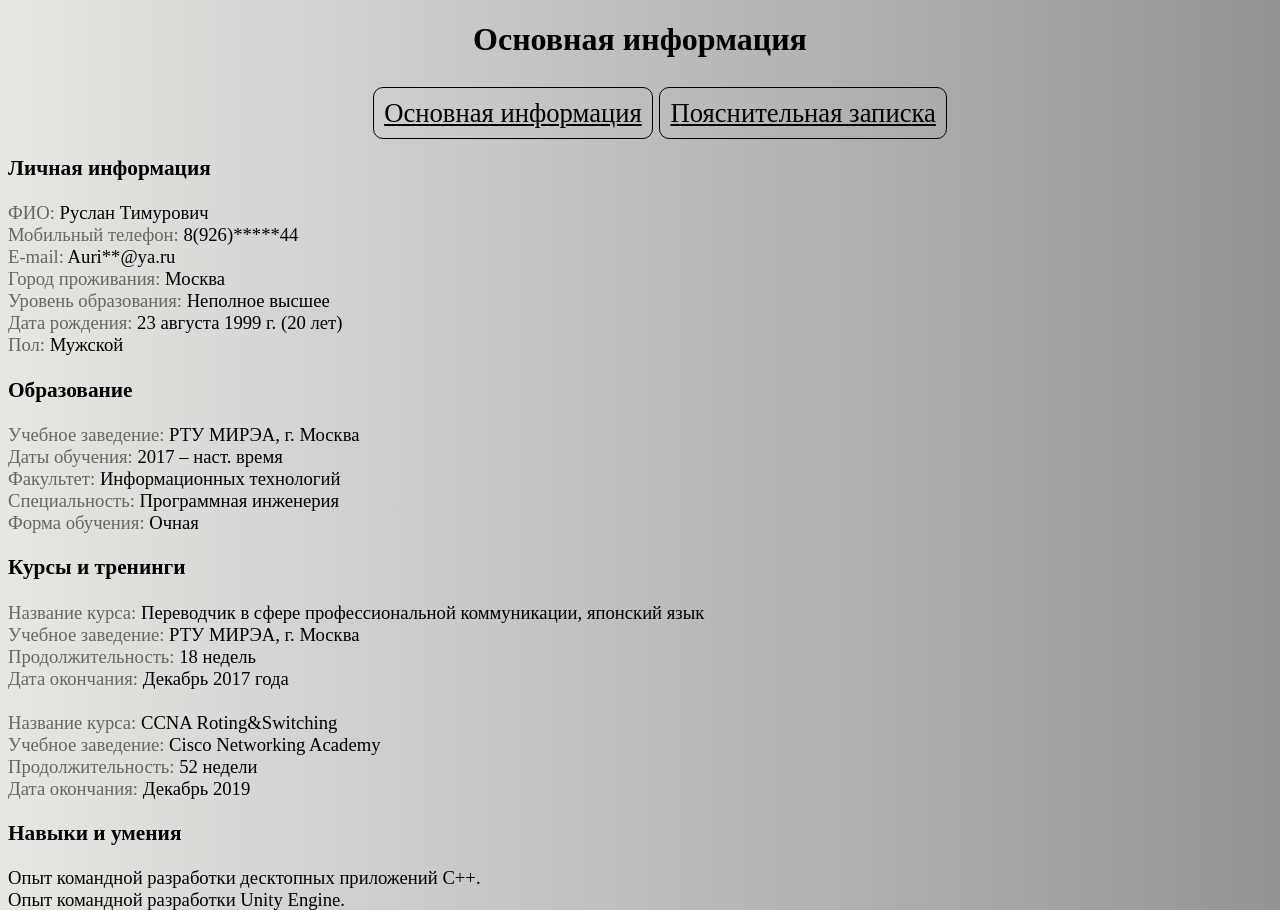
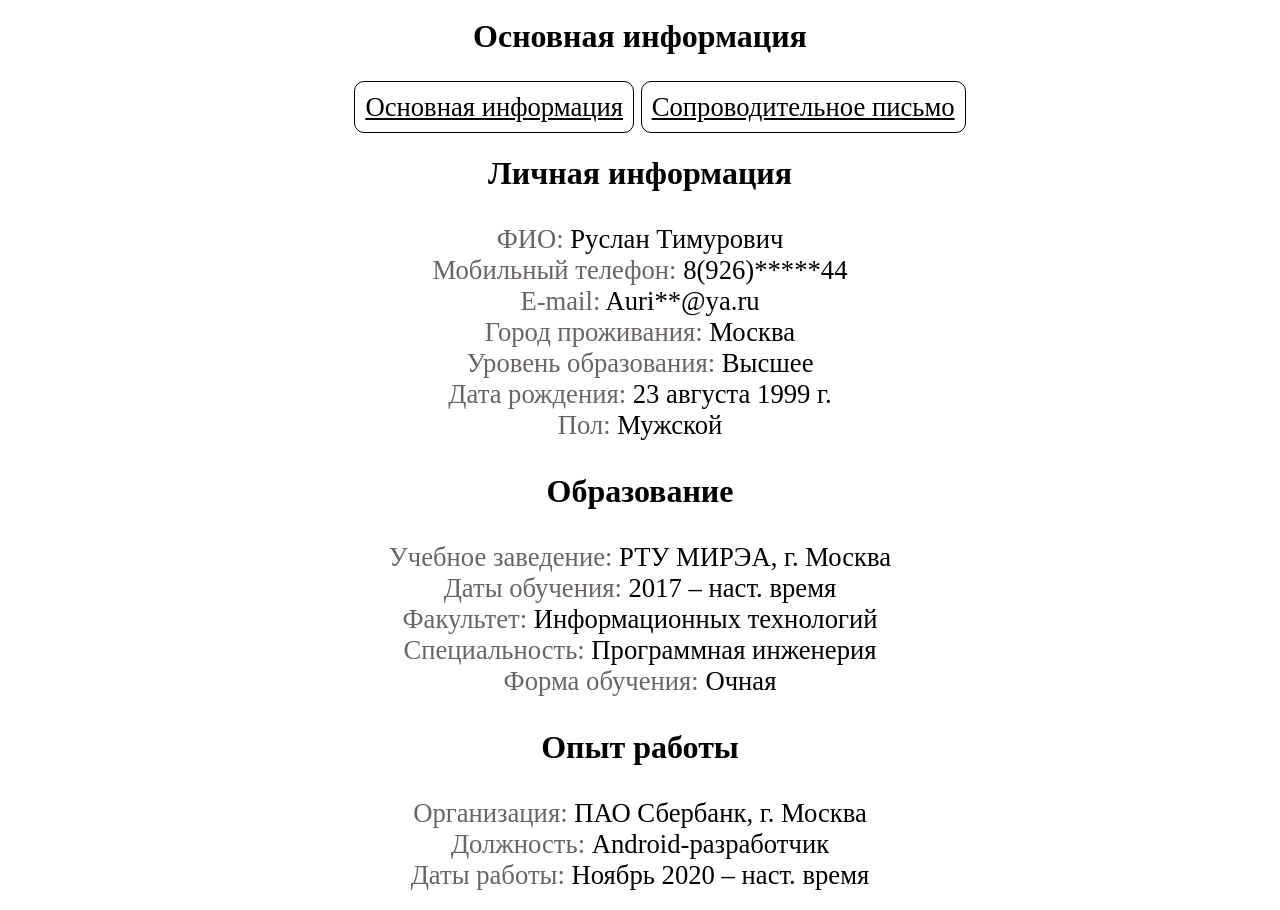
Before and after one commit to Yolley77/Yolley77.github.io, a plain HTML site: page index.html in a window 1280 px wide. Shown: the top 910 px of the page. Drawn offline with Linux system fonts and the light colour scheme.

Commit message:
update cover letter

```diff
--- a/css/styles.css
+++ b/css/styles.css
@@ -1,16 +1,16 @@
 html {
-    background: linear-gradient( 90deg, rgb(231, 231, 228), rgb(150, 147, 150));
+    /*background: linear-gradient( 90deg, rgb(231, 231, 228), rgb(150, 147, 150));*/
 }
 
-A {
+a {
     color: black;
 }
 
-A:visited {
+a:visited {
     color: black;
 }
 
-A:active {
+a:active {
     color: red;
 }
 
@@ -18,7 +18,7 @@ header {
     font-size: 24pt;
     text-align: center;
     font-weight: bold;
-    padding: 10pt;
+    padding: 10px;
 }
 
 .content {
@@ -39,15 +39,19 @@ nav ul a {
     padding: 10px;
 }
 
-#portfolio {
+.portfolio {
     font-size: 14pt;
 }
 
 .p_title {
-    font-size: 16pt;
+    font-size: 24pt;
     font-weight: bolder;
 }
 
 .p_subtitle {
     color: rgb(107, 100, 100);
 }
+
+.text {
+
+}
--- a/index.html
+++ b/index.html
@@ -8,23 +8,25 @@
         <header>
             Основная информация
         </header>
+
+        <main class="main">
             <div class="content">
                 <nav>
                     <ul>
                         <li><a href="">Основная информация</a></li>
-                    <li><a href="explanatoryPage.html">Пояснительная записка</a></li>
+                        <li><a href="cover_letter.html">Сопроводительное письмо</a></li>
                     </ul>
                 </nav>
             </div>
 
-        <div id="portfolio">
+            <div class="content">
                 <p class="p_title">Личная информация</p>
                 <span class="p_subtitle">ФИО:</span>	  Руслан Тимурович <br>
                 <span class="p_subtitle">Мобильный телефон:</span>	8(926)*****44 <br>
                 <span class="p_subtitle">E-mail:</span>	Auri**@ya.ru <br>
-            <span class="p_subtitle">Город проживания:</span>	Москва <br>
-            <span class="p_subtitle">Уровень образования:</span>	Неполное высшее <br>
-            <span class="p_subtitle">Дата рождения:</span>	23 августа 1999 г. (20 лет) <br>
+                <span class="p_subtitle">Город проживания:</span>   Москва <br>
+                <span class="p_subtitle">Уровень образования:</span>    Высшее <br>
+                <span class="p_subtitle">Дата рождения:</span>  23 августа 1999 г. <br>
                 <span class="p_subtitle">Пол:</span>	Мужской <br>
 
                 <p class="p_title">Образование</p>
@@ -33,6 +35,11 @@
                 <span class="p_subtitle">Факультет:</span>	Информационных технологий <br>
                 <span class="p_subtitle">Специальность:</span>	Программная инженерия <br>
                 <span class="p_subtitle">Форма обучения:</span>	Очная <br>
+
+                <p class="p_title">Опыт работы</p>
+                <span class="p_subtitle">Организация:</span>	ПАО Сбербанк, г. Москва <br>
+                <span class="p_subtitle">Должность:</span>	Android-разработчик <br>
+                <span class="p_subtitle">Даты работы:</span>	Ноябрь 2020 – наст. время <br>
 
                 <p class="p_title">Курсы и тренинги</p>
                 <span class="p_subtitle">Название курса:</span>	Переводчик в сфере профессиональной коммуникации, японский язык <br>
@@ -46,27 +53,20 @@
                 <span class="p_subtitle">Дата окончания:</span>	Декабрь 2019<br>
 
                 <p class="p_title">Навыки и умения</p>
-            Опыт командной разработки десктопных приложений  C++.<br>
-            Опыт командной разработки Unity Engine.<br>
-            Опыт командной разработки клиент-серверных приложений, ОС Android Java/Kotlin.<br>
-            Опыт командной работы с использованием Agile, SCRUM.<br>
-            Знание C++, Kotlin, C, Python 3.x., HTML5 + CSS + JS.<br>
-            Знание синтаксиса SQL.<br>
-            Навыки работы с Git.<br>
-            Навыки работы Linux + знание основ Bash.<br>
+                Android<br>
+                Kotlin, Java<br>
+                Git, Jira + Bitbacket<br>
+                MVVM, MVP, Clean Architecture<br>
+                Dagger/Hilt, Realm/Room, Retrofit, RxJava<br>
 
                 <p class="p_title">Иностранные языки</p>
-            <span class="p_subtitle">Русский язык:</span>	Носитель<br>
                 <span class="p_subtitle">Английский язык:</span>	Intermediate B1<br>
                 <span class="p_subtitle">Японский язык:</span>	Базовый<br>
 
-            <p class="p_title">Дополнительная информация</p>
-            <span class="p_subtitle">Ссылки на репозитории:</span>	https://github.com/Yolley77/ - персональный аккаунт<br>
-            https://github.com/DreamTeam228/ - командный аккаунт<br>
-            <span class="p_subtitle">Другие сведения, которые вы хотели бы сообщить:</span>	Опыт участия в конференциях.<br>
-            Отсутствие вредных привычек, коммуникабельность, готовность улучшать профессиональные навыки.<br>
-
             </div>
             <footer></footer>
+        </main>
+
+
     </body>
 </html>
```
Also changed, not shown: cover_letter.html (added, +40 -0 lines), explanatoryPage.html (deleted, +0 -24 lines). Lines whose indentation alone changed are shown as unchanged.
